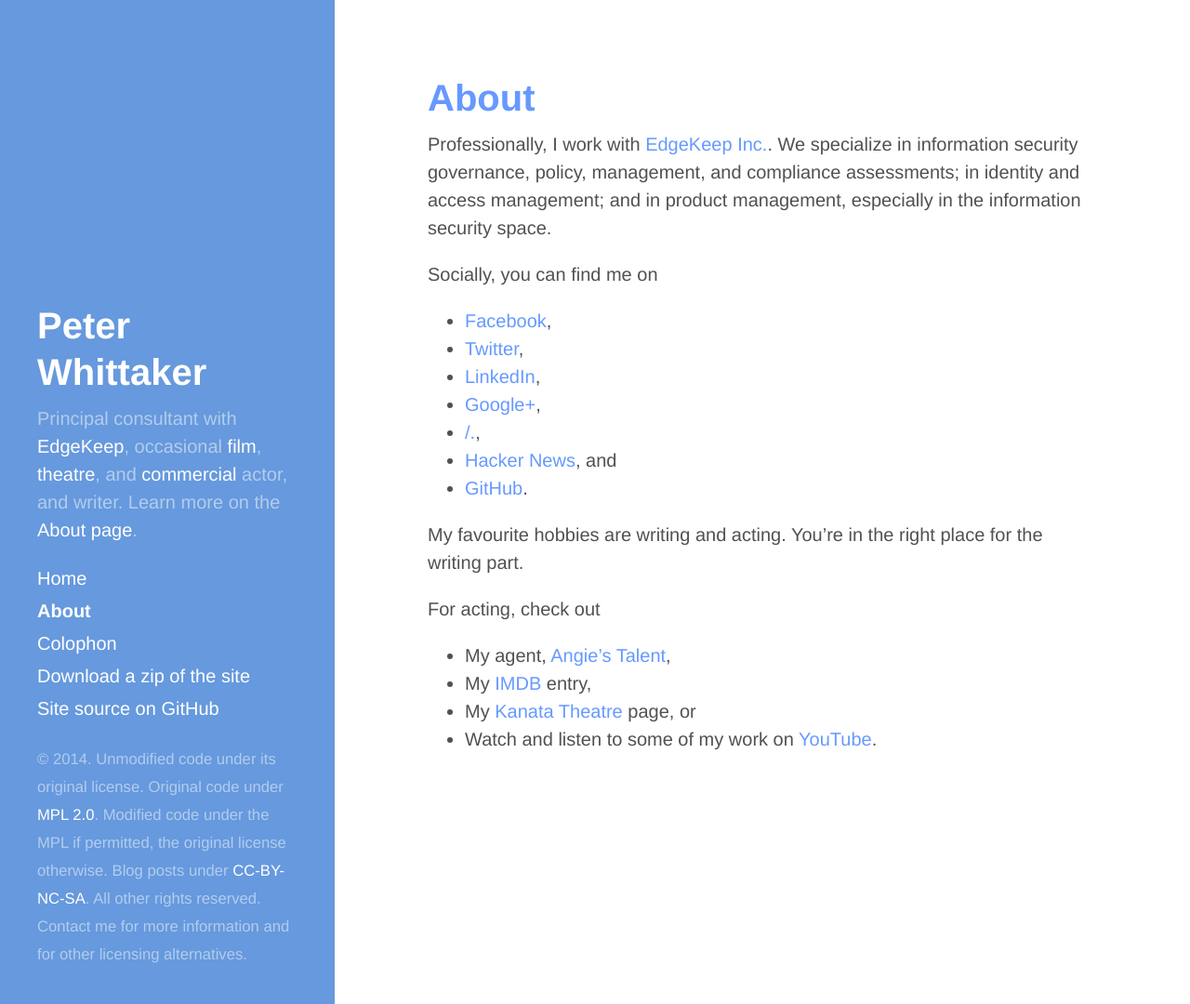
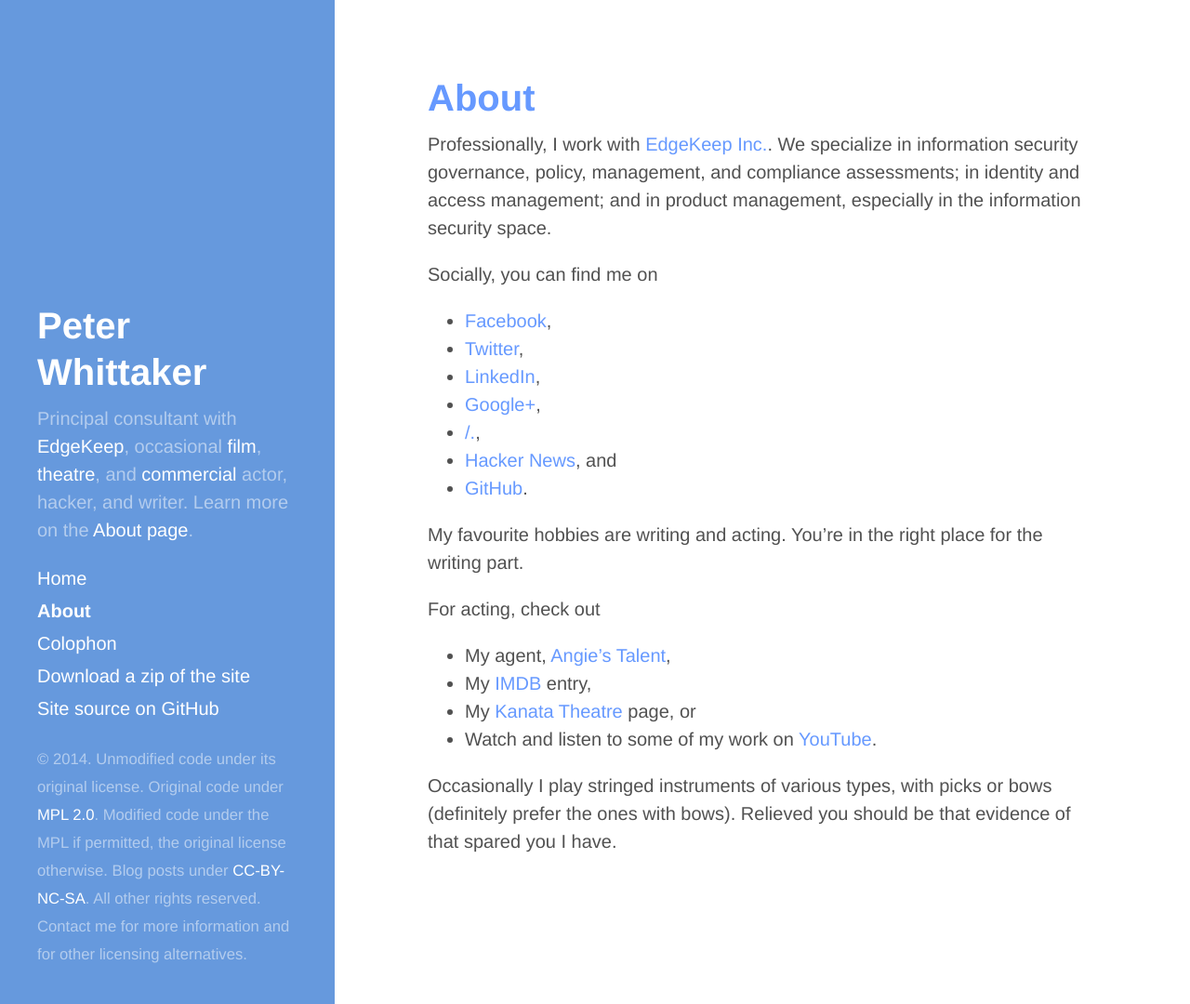
Before and after one commit to PeterWhittaker/PeterWhittaker.github.io, a Jekyll site: the page built from about.md, in a window 1280 px wide and 1080 px high. Shown: the whole window at 93% size. Built offline with Jekyll 4.4.1, drawn with Linux system fonts in a browser that asks for light colours; Markdown is read by kramdown in place of the engine named in the settings.

Commit message:
Added hacker to description, stringed instruments to longer about.

```diff
--- a/_config.yml
+++ b/_config.yml
@@ -9,7 +9,7 @@ relative_permalinks: true
 # Setup
 title:            'Peter Whittaker'
 tagline:          'Information security and identity management consultant, product manager, writer, actor.'
-description:      'Principal consultant with <a href="http://www.EdgeKeep.com">EdgeKeep</a>, occasional <a href="http://www.imdb.com/name/nm3945839/">film</a>, <a href="http://kanatatheatre.com/Archive/actors/w/whittpet.htm">theatre</a>, and <a href="https://www.youtube.com/watch?v=lDmBQORUCQM">commercial</a> actor, and writer. Learn more on the <a href="/about">About page</a>.'
+description:      'Principal consultant with <a href="http://www.EdgeKeep.com">EdgeKeep</a>, occasional <a href="http://www.imdb.com/name/nm3945839/">film</a>, <a href="http://kanatatheatre.com/Archive/actors/w/whittpet.htm">theatre</a>, and <a href="https://www.youtube.com/watch?v=lDmBQORUCQM">commercial</a> actor, hacker, and writer. Learn more on the <a href="/about">About page</a>.'
 url:              http://peterwhittaker.github.io
 shorturl:         peterwhittaker.github.io
 #url:              http://peter-whittaker.com
--- a/about.md
+++ b/about.md
@@ -23,3 +23,5 @@ For acting, check out
 * My [IMDB](http://www.imdb.com/name/nm3945839/) entry,
 * My [Kanata Theatre](http://kanatatheatre.com/Archive/actors/w/whittpet.htm) page, or
 * Watch and listen to some of my work on [YouTube](http://www.youtube.com/playlist?list=PL5faqvscfwfocIuqoCFlb_Zn048YFGm4y).
+
+Occasionally I play stringed instruments of various types, with picks or bows (definitely prefer the ones with bows). Relieved you should be that evidence of that spared you I have.
```
